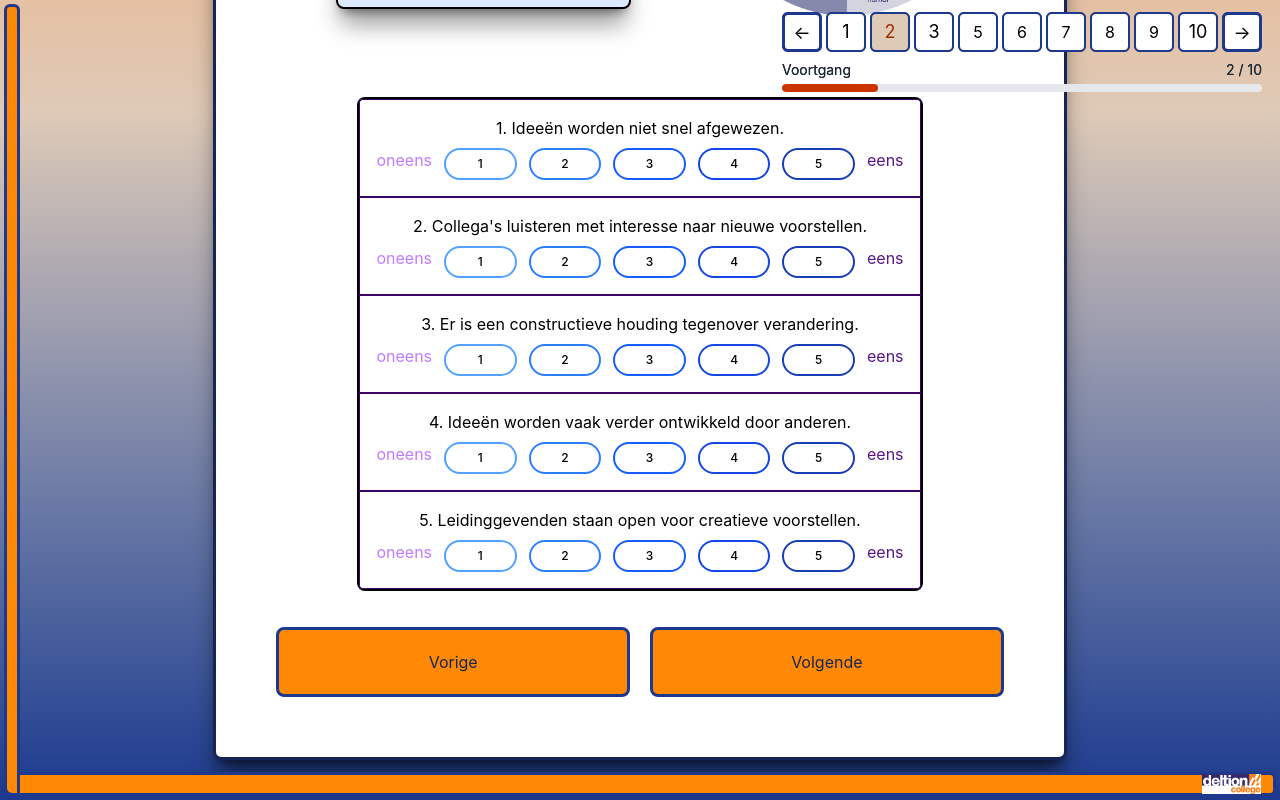
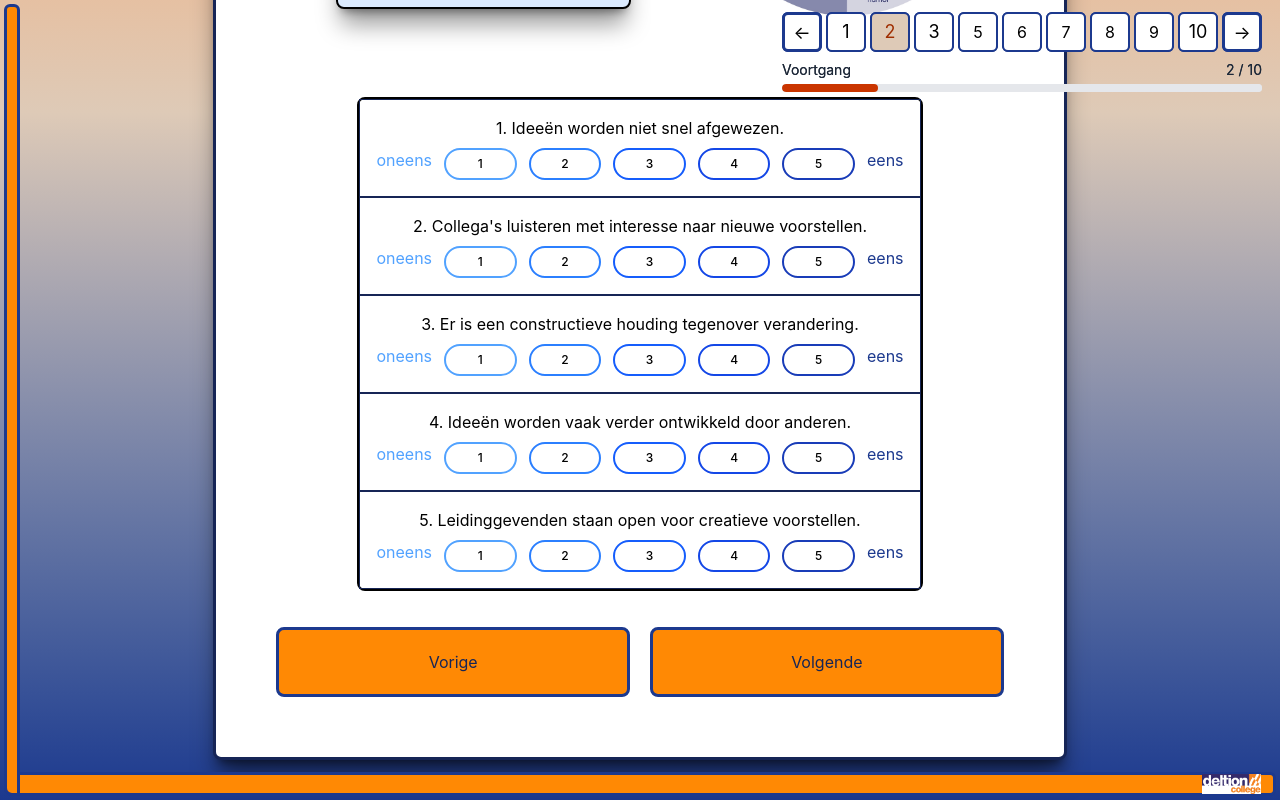
Before and after one commit to meijerjeremy02-hub/Innovatief-Klimaat, a React (Vite) app: page /vragenlijst in a window 1280 px wide. Both pictures are taken after a click on the button "Volgende". Shown: the part 575-1375 px from the top of the page. Built offline with nearby package versions, Linux system fonts and the light colour scheme.

Commit message:
Vragen v3

```diff
--- a/src/Components/vragen10.tsx
+++ b/src/Components/vragen10.tsx
@@ -3,14 +3,28 @@ const borderKleur = ['border-blue-400', 'border-blue-500', 'border-blue-600', 'b
 function VraagRij({ tekst }: { tekst: string }) {
   const [waarde, setWaarde] = useState<number | null>(null)
   return (
-    <div className="border border-purple-950 p-4 text-center">
+    <div className="border border-blue-950 p-4 text-center">
       <span className="text-md">{tekst}</span>
       <div className="flex gap-3 mt-2">
-        <div className="flex-1"><h1 className="text-purple-400">oneens</h1></div>
+        <div className="flex-1">
+          <h1 className="text-blue-400">
+            oneens
+          </h1>
+        </div>
         {[1, 2, 3, 4, 5].map((n, i) => (
-          <button key={n} onClick={() => setWaarde(n)} className={`flex-2 w-8 h-8 rounded-full border-2 ${borderKleur[i]} text-xs font-medium transition-colors cursor-pointer ${waarde === n ? 'bg-orange-400 text-white' : ''}`}>{n}</button>
+          <button
+            key={n}
+            onClick={() => setWaarde(n)}
+            className={`flex-2 w-8 h-8 rounded-full border-2 ${borderKleur[i]} text-xs font-medium transition-colors cursor-pointer ${waarde === n ? 'bg-orange-400 text-white' : ''}`}
+          >
+            {n}
+          </button>
         ))}
-        <div className="flex-1"><h1 className="text-purple-900">eens</h1></div>
+        <div className="flex-1">
+          <h1 className="text-blue-900">
+            eens
+          </h1>
+        </div>
       </div>
     </div>
   )
--- a/src/Components/vragen2.tsx
+++ b/src/Components/vragen2.tsx
@@ -3,14 +3,28 @@ const borderKleur = ['border-blue-400', 'border-blue-500', 'border-blue-600', 'b
 function VraagRij({ tekst }: { tekst: string }) {
   const [waarde, setWaarde] = useState<number | null>(null)
   return (
-    <div className="border border-purple-950 p-4 text-center">
+    <div className="border border-blue-950 p-4 text-center">
       <span className="text-md">{tekst}</span>
       <div className="flex gap-3 mt-2">
-        <div className="flex-1"><h1 className="text-purple-400">oneens</h1></div>
+        <div className="flex-1">
+          <h1 className="text-blue-400">
+            oneens
+          </h1>
+        </div>
         {[1, 2, 3, 4, 5].map((n, i) => (
-          <button key={n} onClick={() => setWaarde(n)} className={`flex-2 w-8 h-8 rounded-full border-2 ${borderKleur[i]} text-xs font-medium transition-colors cursor-pointer ${waarde === n ? 'bg-orange-400 text-white' : ''}`}>{n}</button>
+          <button
+            key={n}
+            onClick={() => setWaarde(n)}
+            className={`flex-2 w-8 h-8 rounded-full border-2 ${borderKleur[i]} text-xs font-medium transition-colors cursor-pointer ${waarde === n ? 'bg-orange-400 text-white' : ''}`}
+          >
+            {n}
+          </button>
         ))}
-        <div className="flex-1"><h1 className="text-purple-900">eens</h1></div>
+        <div className="flex-1">
+          <h1 className="text-blue-900">
+            eens
+          </h1>
+        </div>
       </div>
     </div>
   )
--- a/src/Components/vragen3.tsx
+++ b/src/Components/vragen3.tsx
@@ -3,14 +3,28 @@ const borderKleur = ['border-blue-400', 'border-blue-500', 'border-blue-600', 'b
 function VraagRij({ tekst }: { tekst: string }) {
   const [waarde, setWaarde] = useState<number | null>(null)
   return (
-    <div className="border border-purple-950 p-4 text-center">
+    <div className="border border-blue-950 p-4 text-center">
       <span className="text-md">{tekst}</span>
       <div className="flex gap-3 mt-2">
-        <div className="flex-1"><h1 className="text-purple-400">oneens</h1></div>
+        <div className="flex-1">
+          <h1 className="text-blue-400">
+            oneens
+          </h1>
+        </div>
         {[1, 2, 3, 4, 5].map((n, i) => (
-          <button key={n} onClick={() => setWaarde(n)} className={`flex-2 w-8 h-8 rounded-full border-2 ${borderKleur[i]} text-xs font-medium transition-colors cursor-pointer ${waarde === n ? 'bg-orange-400 text-white' : ''}`}>{n}</button>
+          <button
+            key={n}
+            onClick={() => setWaarde(n)}
+            className={`flex-2 w-8 h-8 rounded-full border-2 ${borderKleur[i]} text-xs font-medium transition-colors cursor-pointer ${waarde === n ? 'bg-orange-400 text-white' : ''}`}
+          >
+            {n}
+          </button>
         ))}
-        <div className="flex-1"><h1 className="text-purple-900">eens</h1></div>
+        <div className="flex-1">
+          <h1 className="text-blue-900">
+            eens
+          </h1>
+        </div>
       </div>
     </div>
   )
--- a/src/Components/vragen4.tsx
+++ b/src/Components/vragen4.tsx
@@ -3,14 +3,28 @@ const borderKleur = ['border-blue-400', 'border-blue-500', 'border-blue-600', 'b
 function VraagRij({ tekst }: { tekst: string }) {
   const [waarde, setWaarde] = useState<number | null>(null)
   return (
-    <div className="border border-purple-950 p-4 text-center">
+    <div className="border border-blue-950 p-4 text-center">
       <span className="text-md">{tekst}</span>
       <div className="flex gap-3 mt-2">
-        <div className="flex-1"><h1 className="text-purple-400">oneens</h1></div>
+        <div className="flex-1">
+          <h1 className="text-blue-400">
+            oneens
+          </h1>
+        </div>
         {[1, 2, 3, 4, 5].map((n, i) => (
-          <button key={n} onClick={() => setWaarde(n)} className={`flex-2 w-8 h-8 rounded-full border-2 ${borderKleur[i]} text-xs font-medium transition-colors cursor-pointer ${waarde === n ? 'bg-orange-400 text-white' : ''}`}>{n}</button>
+          <button
+            key={n}
+            onClick={() => setWaarde(n)}
+            className={`flex-2 w-8 h-8 rounded-full border-2 ${borderKleur[i]} text-xs font-medium transition-colors cursor-pointer ${waarde === n ? 'bg-orange-400 text-white' : ''}`}
+          >
+            {n}
+          </button>
         ))}
-        <div className="flex-1"><h1 className="text-purple-900">eens</h1></div>
+        <div className="flex-1">
+          <h1 className="text-blue-900">
+            eens
+          </h1>
+        </div>
       </div>
     </div>
   )
--- a/src/Components/vragen5.tsx
+++ b/src/Components/vragen5.tsx
@@ -3,14 +3,28 @@ const borderKleur = ['border-blue-400', 'border-blue-500', 'border-blue-600', 'b
 function VraagRij({ tekst }: { tekst: string }) {
   const [waarde, setWaarde] = useState<number | null>(null)
   return (
-    <div className="border border-purple-950 p-4 text-center">
+    <div className="border border-blue-950 p-4 text-center">
       <span className="text-md">{tekst}</span>
       <div className="flex gap-3 mt-2">
-        <div className="flex-1"><h1 className="text-purple-400">oneens</h1></div>
+        <div className="flex-1">
+          <h1 className="text-blue-400">
+            oneens
+          </h1>
+        </div>
         {[1, 2, 3, 4, 5].map((n, i) => (
-          <button key={n} onClick={() => setWaarde(n)} className={`flex-2 w-8 h-8 rounded-full border-2 ${borderKleur[i]} text-xs font-medium transition-colors cursor-pointer ${waarde === n ? 'bg-orange-400 text-white' : ''}`}>{n}</button>
+          <button
+            key={n}
+            onClick={() => setWaarde(n)}
+            className={`flex-2 w-8 h-8 rounded-full border-2 ${borderKleur[i]} text-xs font-medium transition-colors cursor-pointer ${waarde === n ? 'bg-orange-400 text-white' : ''}`}
+          >
+            {n}
+          </button>
         ))}
-        <div className="flex-1"><h1 className="text-purple-900">eens</h1></div>
+        <div className="flex-1">
+          <h1 className="text-blue-900">
+            eens
+          </h1>
+        </div>
       </div>
     </div>
   )
--- a/src/Components/vragen6.tsx
+++ b/src/Components/vragen6.tsx
@@ -3,14 +3,28 @@ const borderKleur = ['border-blue-400', 'border-blue-500', 'border-blue-600', 'b
 function VraagRij({ tekst }: { tekst: string }) {
   const [waarde, setWaarde] = useState<number | null>(null)
   return (
-    <div className="border border-purple-950 p-4 text-center">
+    <div className="border border-blue-950 p-4 text-center">
       <span className="text-md">{tekst}</span>
       <div className="flex gap-3 mt-2">
-        <div className="flex-1"><h1 className="text-purple-400">oneens</h1></div>
+        <div className="flex-1">
+          <h1 className="text-blue-400">
+            oneens
+          </h1>
+        </div>
         {[1, 2, 3, 4, 5].map((n, i) => (
-          <button key={n} onClick={() => setWaarde(n)} className={`flex-2 w-8 h-8 rounded-full border-2 ${borderKleur[i]} text-xs font-medium transition-colors cursor-pointer ${waarde === n ? 'bg-orange-400 text-white' : ''}`}>{n}</button>
+          <button
+            key={n}
+            onClick={() => setWaarde(n)}
+            className={`flex-2 w-8 h-8 rounded-full border-2 ${borderKleur[i]} text-xs font-medium transition-colors cursor-pointer ${waarde === n ? 'bg-orange-400 text-white' : ''}`}
+          >
+            {n}
+          </button>
         ))}
-        <div className="flex-1"><h1 className="text-purple-900">eens</h1></div>
+        <div className="flex-1">
+          <h1 className="text-blue-900">
+            eens
+          </h1>
+        </div>
       </div>
     </div>
   )
--- a/src/Components/vragen7.tsx
+++ b/src/Components/vragen7.tsx
@@ -3,14 +3,28 @@ const borderKleur = ['border-blue-400', 'border-blue-500', 'border-blue-600', 'b
 function VraagRij({ tekst }: { tekst: string }) {
   const [waarde, setWaarde] = useState<number | null>(null)
   return (
-    <div className="border border-purple-950 p-4 text-center">
+    <div className="border border-blue-950 p-4 text-center">
       <span className="text-md">{tekst}</span>
       <div className="flex gap-3 mt-2">
-        <div className="flex-1"><h1 className="text-purple-400">oneens</h1></div>
+        <div className="flex-1">
+          <h1 className="text-blue-400">
+            oneens
+          </h1>
+        </div>
         {[1, 2, 3, 4, 5].map((n, i) => (
-          <button key={n} onClick={() => setWaarde(n)} className={`flex-2 w-8 h-8 rounded-full border-2 ${borderKleur[i]} text-xs font-medium transition-colors cursor-pointer ${waarde === n ? 'bg-orange-400 text-white' : ''}`}>{n}</button>
+          <button
+            key={n}
+            onClick={() => setWaarde(n)}
+            className={`flex-2 w-8 h-8 rounded-full border-2 ${borderKleur[i]} text-xs font-medium transition-colors cursor-pointer ${waarde === n ? 'bg-orange-400 text-white' : ''}`}
+          >
+            {n}
+          </button>
         ))}
-        <div className="flex-1"><h1 className="text-purple-900">eens</h1></div>
+        <div className="flex-1">
+          <h1 className="text-blue-900">
+            eens
+          </h1>
+        </div>
       </div>
     </div>
   )
--- a/src/Components/vragen8.tsx
+++ b/src/Components/vragen8.tsx
@@ -3,14 +3,28 @@ const borderKleur = ['border-blue-400', 'border-blue-500', 'border-blue-600', 'b
 function VraagRij({ tekst }: { tekst: string }) {
   const [waarde, setWaarde] = useState<number | null>(null)
   return (
-    <div className="border border-purple-950 p-4 text-center">
+    <div className="border border-blue-950 p-4 text-center">
       <span className="text-md">{tekst}</span>
       <div className="flex gap-3 mt-2">
-        <div className="flex-1"><h1 className="text-purple-400">oneens</h1></div>
+        <div className="flex-1">
+          <h1 className="text-blue-400">
+            oneens
+          </h1>
+        </div>
         {[1, 2, 3, 4, 5].map((n, i) => (
-          <button key={n} onClick={() => setWaarde(n)} className={`flex-2 w-8 h-8 rounded-full border-2 ${borderKleur[i]} text-xs font-medium transition-colors cursor-pointer ${waarde === n ? 'bg-orange-400 text-white' : ''}`}>{n}</button>
+          <button
+            key={n}
+            onClick={() => setWaarde(n)}
+            className={`flex-2 w-8 h-8 rounded-full border-2 ${borderKleur[i]} text-xs font-medium transition-colors cursor-pointer ${waarde === n ? 'bg-orange-400 text-white' : ''}`}
+          >
+            {n}
+          </button>
         ))}
-        <div className="flex-1"><h1 className="text-purple-900">eens</h1></div>
+        <div className="flex-1">
+          <h1 className="text-blue-900">
+            eens
+          </h1>
+        </div>
       </div>
     </div>
   )
--- a/src/Components/vragen9.tsx
+++ b/src/Components/vragen9.tsx
@@ -3,14 +3,28 @@ const borderKleur = ['border-blue-400', 'border-blue-500', 'border-blue-600', 'b
 function VraagRij({ tekst }: { tekst: string }) {
   const [waarde, setWaarde] = useState<number | null>(null)
   return (
-    <div className="border border-purple-950 p-4 text-center">
+    <div className="border border-blue-950 p-4 text-center">
       <span className="text-md">{tekst}</span>
       <div className="flex gap-3 mt-2">
-        <div className="flex-1"><h1 className="text-purple-400">oneens</h1></div>
+        <div className="flex-1">
+          <h1 className="text-blue-400">
+            oneens
+          </h1>
+        </div>
         {[1, 2, 3, 4, 5].map((n, i) => (
-          <button key={n} onClick={() => setWaarde(n)} className={`flex-2 w-8 h-8 rounded-full border-2 ${borderKleur[i]} text-xs font-medium transition-colors cursor-pointer ${waarde === n ? 'bg-orange-400 text-white' : ''}`}>{n}</button>
+          <button
+            key={n}
+            onClick={() => setWaarde(n)}
+            className={`flex-2 w-8 h-8 rounded-full border-2 ${borderKleur[i]} text-xs font-medium transition-colors cursor-pointer ${waarde === n ? 'bg-orange-400 text-white' : ''}`}
+          >
+            {n}
+          </button>
         ))}
-        <div className="flex-1"><h1 className="text-purple-900">eens</h1></div>
+        <div className="flex-1">
+          <h1 className="text-blue-900">
+            eens
+          </h1>
+        </div>
       </div>
     </div>
   )
```
